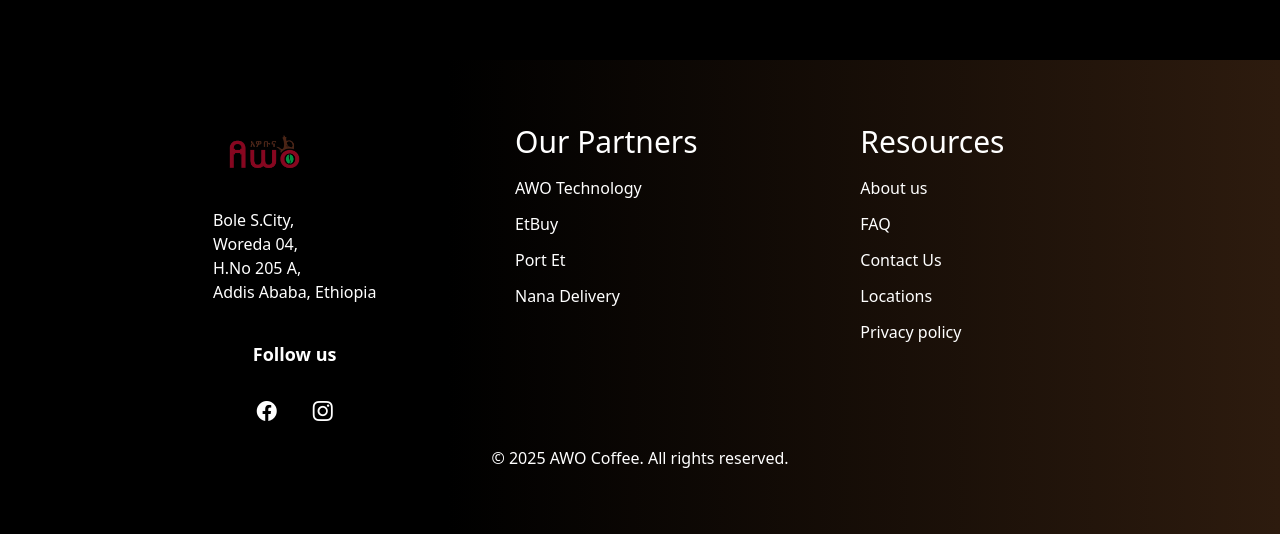
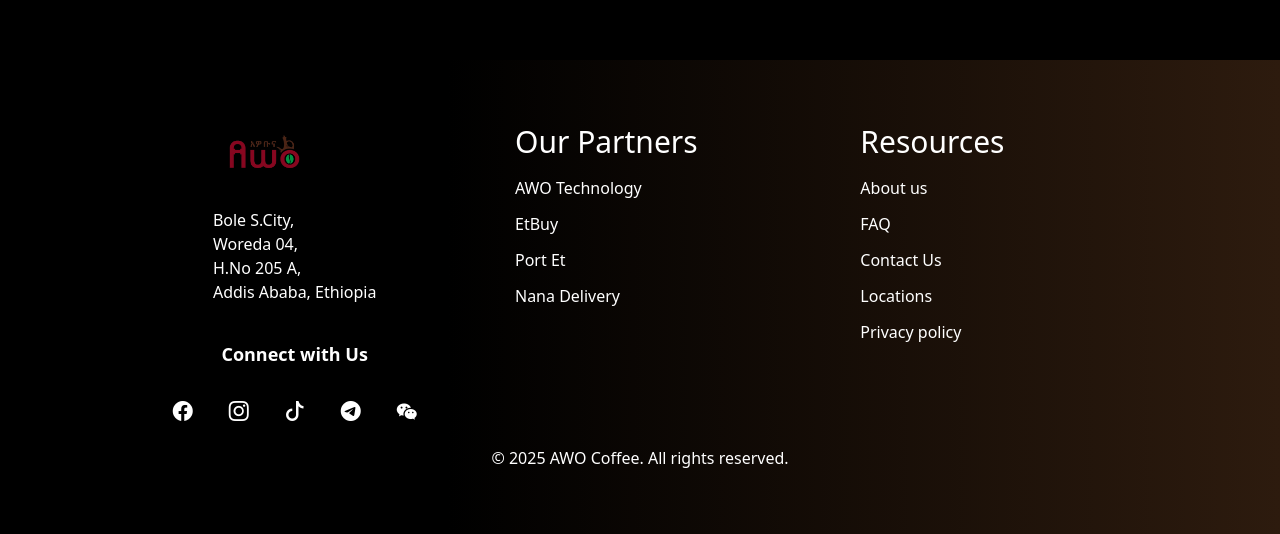
Before and after one commit to yeab14/AWO_Buna-Website, a website: page index.html in a window 1280 px wide. Shown: the part 5208-5742 px from the top of the page. Drawn offline with nearby package versions, Linux system fonts and the light colour scheme; a web font is replaced by a local one.

Commit message:
social media icons added

```diff
--- a/index.html
+++ b/index.html
@@ -548,7 +548,7 @@
                       <br />
                      Addis Ababa, Ethiopia
                   </div>
-                  <div class="tw-mt-3 tw-text-lg tw-font-semibold">Follow us</div>
+                  <div class="tw-mt-3 tw-text-lg tw-font-semibold">Connect with Us</div>
                   <div class="tw-flex tw-gap-4 tw-text-xl">
                       <a
                           href="https://www.facebook.com/"
@@ -569,7 +569,38 @@
                       >
                           <i class="bi bi-instagram"></i>
                       </a>
+
+                      <a
+                          href="https://www.tiktok.com/"
+                          target="_blank"
+                          rel="noreferrer noopener"
+                          aria-label="tiktok"
+                          class="header-links tw-transition-colors tw-duration-[0.3s]"
+                      >
+                          <i class="bi bi-tiktok"></i>
+                      </a>
+
+                      <a
+                          href="https://t.me/"
+                          target="_blank"
+                          rel="noreferrer noopener"
+                          aria-label="telegram"
+                          class="header-links tw-transition-colors tw-duration-[0.3s]"
+                      >
+                          <i class="bi bi-telegram"></i>
+                      </a>
+
+                      <a
+                          href="https://www.wechat.com/"
+                          target="_blank"
+                          rel="noreferrer noopener"
+                          aria-label="wechat"
+                          class="header-links tw-transition-colors tw-duration-[0.3s]"
+                      >
+                          <i class="bi bi-wechat"></i>
+                      </a>
                   </div>
+
               </div>
 
               <div class="tw-flex tw-h-full tw-w-[250px] tw-flex-col tw-gap-4">
```
Also changed, not shown: tailwind-runtime.css.
